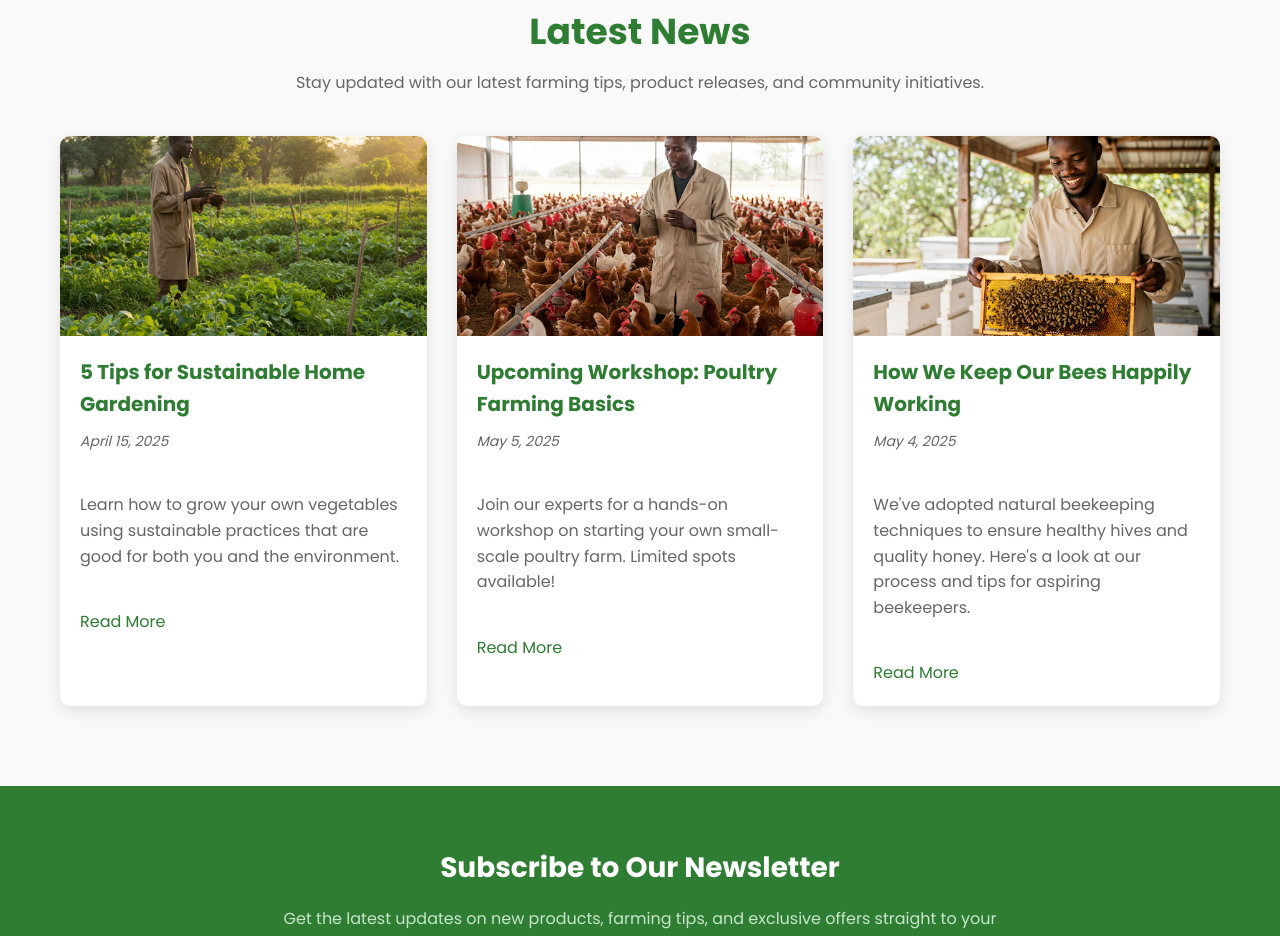
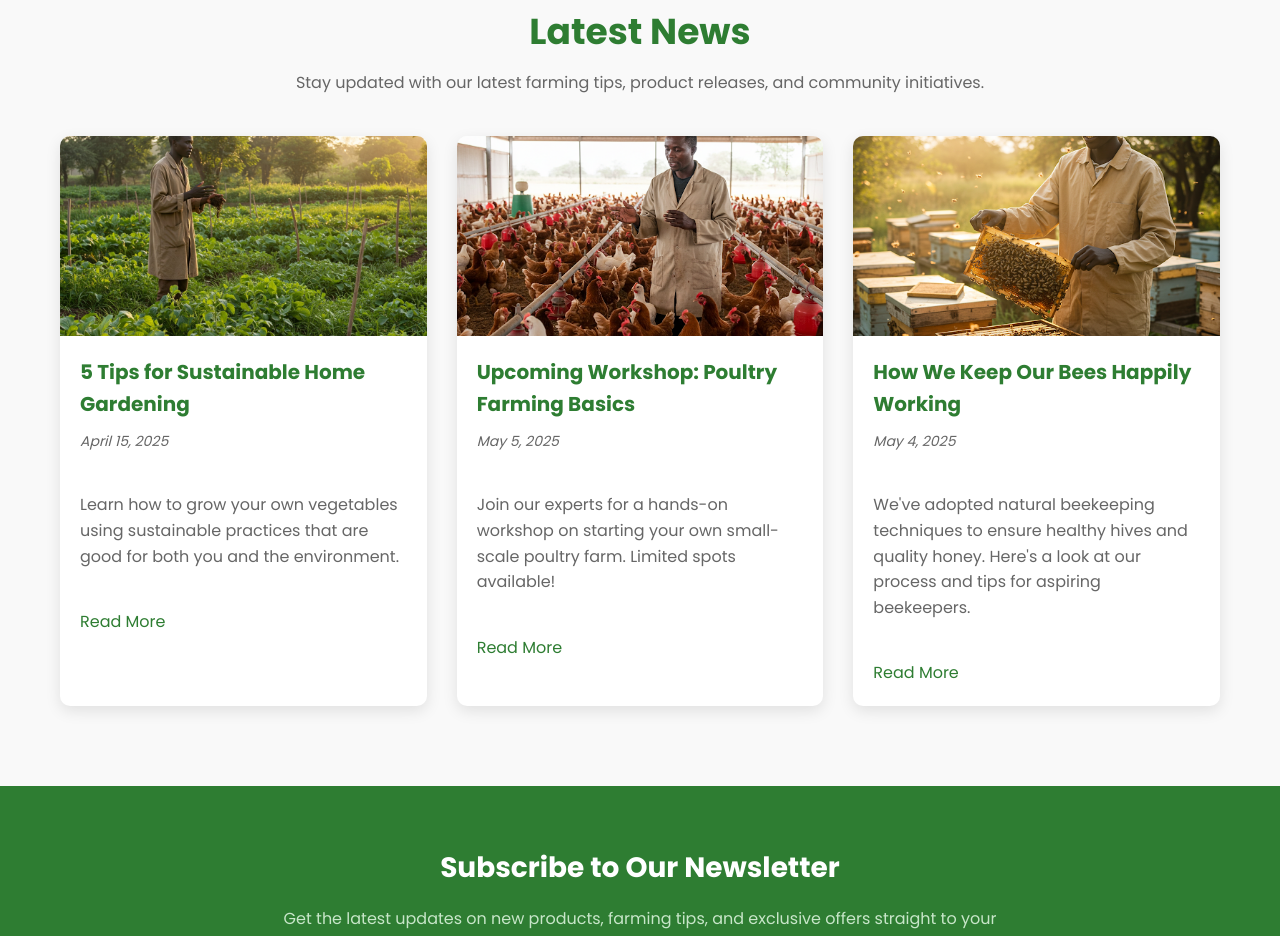
Before and after one commit to meirsof101/wk-8-webDev, a plain HTML site: page index.html in a window 1280 px wide. Shown: the part 7724-8660 px from the top of the page. Drawn offline with Linux system fonts and the light colour scheme.

Commit message:
final week 8

```diff
--- a/index.html
+++ b/index.html
@@ -742,7 +742,7 @@
 
       <div class="blog-post">
         <div class="blog-image">
-          <img src="Images/blog2.png" alt="Community Workshop">
+          <img src="Images/blog6.png" alt="Community Workshop">
         </div>
         <div class="blog-content">
            <h3>How We Keep Our Bees Happily Working</h3>
```
